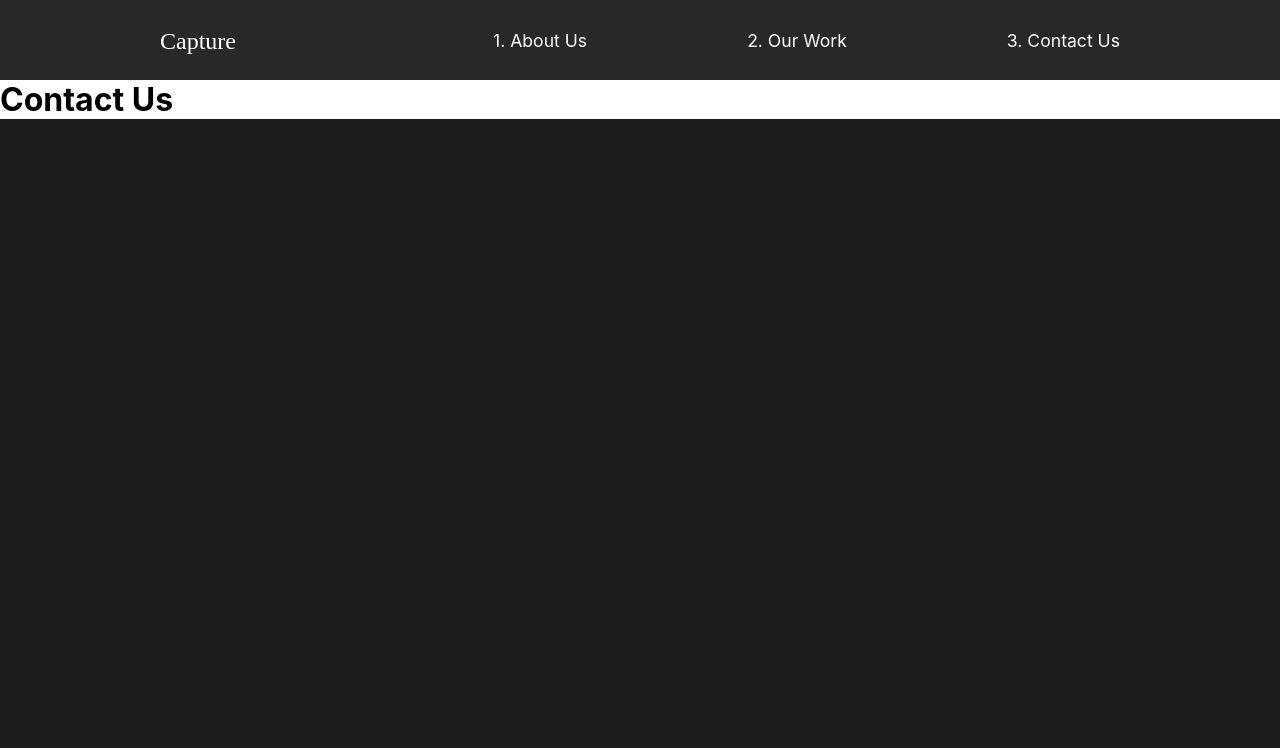
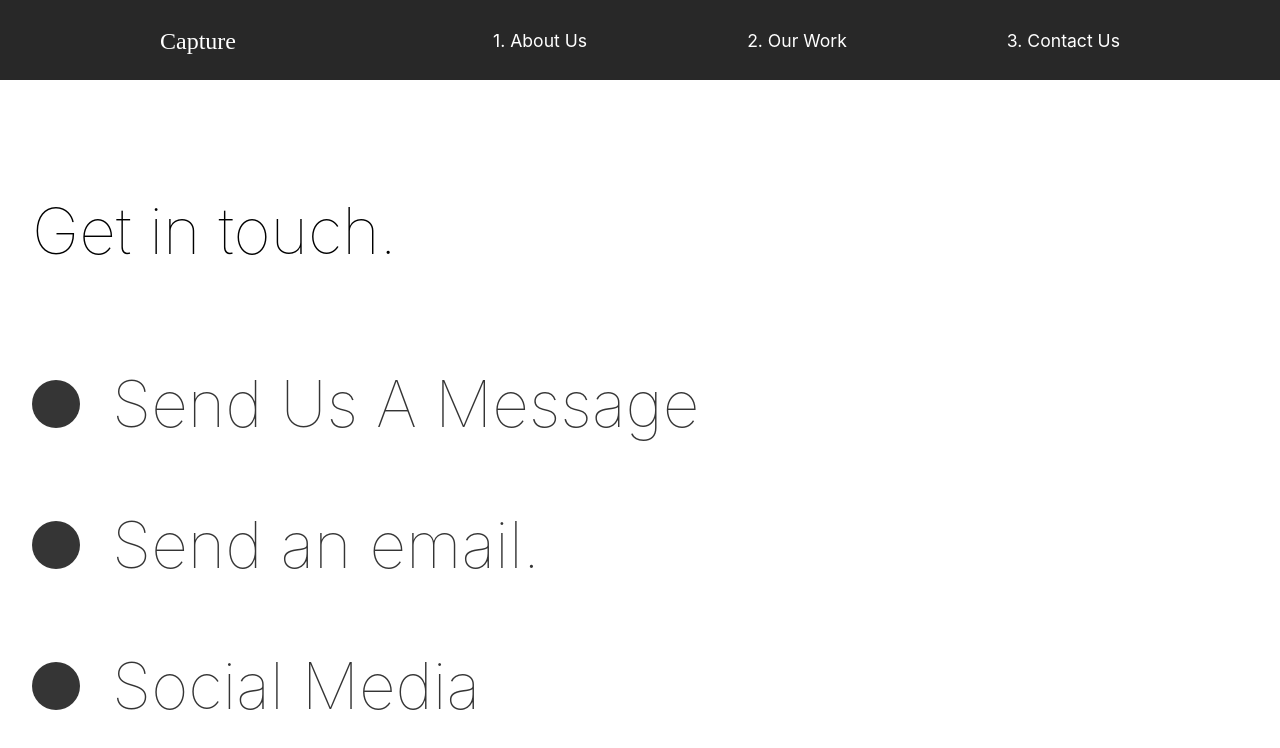
Before and after one commit to aqarain/capture, a React (Create React App) app: page /contact in a window 1280 px wide. Shown: the top 748 px of the page. Built offline with nearby package versions, Linux system fonts and the light colour scheme; the HTML template or start-up script is replaced by a standard one.

Commit message:
Our Work and Contact Us updated

```diff
--- a/package.json
+++ b/package.json
@@ -6,7 +6,7 @@
     "@testing-library/jest-dom": "^5.11.4",
     "@testing-library/react": "^11.1.0",
     "@testing-library/user-event": "^12.1.10",
-    "framer-motion": "^3.5.2",
+    "framer-motion": "^2.9.0",
     "react": "^17.0.1",
     "react-dom": "^17.0.1",
     "react-intersection-observer": "^8.31.0",
--- a/src/animation.js
+++ b/src/animation.js
@@ -51,3 +51,14 @@
   hidden: { opacity: 1 },
   show: { opacity: 1, transition: { staggerChildren: 0.15, ease: "easeOut" } }
 };
+
+export const scrollReveal = {
+  hidden: { opacity: 0, scale: 1.2, transition: { duration: 0.5 } },
+  show: {
+    opacity: 1,
+    scale: 1,
+    transition: {
+      duration: 0.5
+    }
+  }
+};
--- a/src/components/FaqSection.js
+++ b/src/components/FaqSection.js
@@ -2,10 +2,13 @@
 import styled from "styled-components";
 import Toggle from "./Toggle";
 import { AnimateSharedLayout } from "framer-motion";
+import { fade } from "../animation";
+import { useScroll } from "./useScroll";
 
 const FaqSection = () => {
+  const [element, controls] = useScroll();
   return (
-    <Faq>
+    <Faq variants={fade} animate={controls} initial="hidden" ref={element}>
       <h2>
         Any Questions <span>FAQs</span>
       </h2>
--- a/src/components/ServicesSection.js
+++ b/src/components/ServicesSection.js
@@ -5,10 +5,18 @@
 import home2 from "../img/home2.png";
 import { About, Description, Image } from "../styles";
 import styled from "styled-components";
+import { scrollReveal } from "../animation";
+import { useScroll } from "./useScroll";
 
 const ServicesSection = () => {
+  const [element, controls] = useScroll();
   return (
-    <Services>
+    <Services
+      variants={scrollReveal}
+      animate={controls}
+      initial="hidden"
+      ref={element}
+    >
       <Description>
         <h2>
           High <span>quality</span> services
--- a/src/components/Toggle.js
+++ b/src/components/Toggle.js
@@ -2,7 +2,7 @@
 import { motion } from "framer-motion";
 
 const Toggle = ({ title, children }) => {
-  const [toggle, setToggle] = useState(true);
+  const [toggle, setToggle] = useState(false);
   return (
     <motion.div layout className="question" onClick={() => setToggle(!toggle)}>
       <motion.h4 layout>{title}</motion.h4>
--- /dev/null
+++ b/src/components/useScroll.js
@@ -0,0 +1,12 @@
+import { useInView } from "react-intersection-observer";
+import { useAnimation } from "framer-motion";
+
+export const useScroll = () => {
+  const controls = useAnimation();
+  const [element, view] = useInView({ threshold: 0.5 });
+
+  if (view) controls.start("show");
+  else controls.start("hidden");
+
+  return [element, controls];
+};
--- a/src/pages/ContactUs.js
+++ b/src/pages/ContactUs.js
@@ -1,18 +1,80 @@
 import { motion } from "framer-motion";
-import { pageAnimation } from "../animation";
+import { pageAnimation, titleAnim } from "../animation";
+import styled from "styled-components";
 
 const ContactUs = () => {
   return (
-    <motion.div
+    <ContactStyle
+      exit="exit"
       variants={pageAnimation}
       initial="hidden"
       animate="show"
-      exit="exit"
-      style={{ backgroundColor: "#fff" }}
+      style={{ background: "#fff" }}
     >
-      <h1>Contact Us</h1>
-    </motion.div>
+      <Title>
+        <Hide>
+          <motion.h2 variants={titleAnim}>Get in touch.</motion.h2>
+        </Hide>
+      </Title>
+      <div>
+        <Hide>
+          <Social variants={titleAnim}>
+            <Circle />
+            <h2>Send Us A Message</h2>
+          </Social>
+        </Hide>
+        <Hide>
+          <Social variants={titleAnim}>
+            <Circle />
+            <h2>Send an email.</h2>
+          </Social>
+        </Hide>
+        <Hide>
+          <Social variants={titleAnim}>
+            <Circle />
+            <h2>Social Media</h2>
+          </Social>
+        </Hide>
+      </div>
+    </ContactStyle>
   );
 };
 
+const ContactStyle = styled(motion.div)`
+  padding: 5rem 10rem;
+  color: #353535;
+  min-height: 90vh;
+  @media (max-width: 1500px) {
+    padding: 2rem;
+    font-size: 1rem;
+  }
+`;
+
+const Title = styled.div`
+  margin-bottom: 4rem;
+  color: black;
+  @media (max-width: 1500px) {
+    margin-top: 5rem;
+  }
+`;
+
+const Hide = styled.div`
+  overflow: hidden;
+`;
+
+const Circle = styled.div`
+  border-radius: 50%;
+  width: 3rem;
+  height: 3rem;
+  background: #353535;
+`;
+
+const Social = styled(motion.div)`
+  display: flex;
+  align-items: center;
+  h2 {
+    margin: 2rem;
+  }
+`;
+
 export default ContactUs;
--- a/src/pages/OurWork.js
+++ b/src/pages/OurWork.js
@@ -12,15 +12,18 @@
   slider,
   sliderContainer
 } from "../animation";
+import { useScroll } from "../components/useScroll";
 
 const OurWork = () => {
+  const [element, controls] = useScroll();
+  const [element2, controls2] = useScroll();
   return (
     <Work
+      style={{ background: "#fff" }}
+      exit="exit"
       variants={pageAnimation}
       initial="hidden"
       animate="show"
-      exit="exit"
-      style={{ backgroundColor: "#fff" }}
     >
       <motion.div variants={sliderContainer}>
         <Frame1 variants={slider}></Frame1>
@@ -29,7 +32,7 @@
         <Frame4 variants={slider}></Frame4>
       </motion.div>
       <Movie>
-        <motion.h2 variants={fade}>The Athelete</motion.h2>
+        <motion.h2 variants={fade}>The Athlete</motion.h2>
         <motion.div variants={lineAnim} className="line"></motion.div>
         <Link to="/work/the-athlete">
           <Hide>
@@ -37,16 +40,23 @@
           </Hide>
         </Link>
       </Movie>
-      <Movie>
+
+      <Movie ref={element} variants={fade} animate={controls} initial="hidden">
         <h2>The Racer</h2>
-        <div className="line"></div>
+        <motion.div variants={lineAnim} className="line"></motion.div>
         <Link to="/work/the-racer">
           <img src={theracer} alt="theracer" />
         </Link>
       </Movie>
-      <Movie>
+
+      <Movie
+        ref={element2}
+        variants={fade}
+        animate={controls2}
+        initial="hidden"
+      >
         <h2>Good Times</h2>
-        <div className="line"></div>
+        <motion.div variants={lineAnim} className="line"></motion.div>
         <Link to="/work/good-times">
           <img src={goodtimes} alt="goodtimes" />
         </Link>
@@ -59,16 +69,18 @@
   min-height: 100vh;
   overflow: hidden;
   padding: 5rem 10rem;
+  @media (max-width: 1300px) {
+    padding: 2rem 2rem;
+  }
   h2 {
     padding: 1rem 0rem;
   }
 `;
-
-const Movie = styled.div`
-  margin-bottom: 10rem;
+const Movie = styled(motion.div)`
+  padding-bottom: 10rem;
   .line {
     height: 0.5rem;
-    background-color: #23d997;
+    background: #23d997;
     margin-bottom: 3rem;
   }
   img {
@@ -77,31 +89,28 @@
     object-fit: cover;
   }
 `;
-
 const Hide = styled.div`
   overflow: hidden;
 `;
 
+//Frame Animation
 const Frame1 = styled(motion.div)`
   position: fixed;
   left: 0;
   top: 10%;
   width: 100%;
   height: 100vh;
-  background-color: #fffebf;
+  background: #fffebf;
   z-index: 2;
 `;
-
 const Frame2 = styled(Frame1)`
-  background-color: #ff8efb;
+  background: #ff8efb;
 `;
-
 const Frame3 = styled(Frame1)`
-  background-color: #8ed2ff;
+  background: #8ed2ff;
 `;
-
 const Frame4 = styled(Frame1)`
-  background-color: #8effa0;
+  background: #8effa0;
 `;
 
 export default OurWork;
--- a/src/styles.js
+++ b/src/styles.js
@@ -1,6 +1,7 @@
 import styled from "styled-components";
+import { motion } from "framer-motion";
 
-export const About = styled.div`
+export const About = styled(motion.div)`
   min-height: 90vh;
   display: flex;
   justify-content: space-between;
```
Also changed, not shown: 1 other file (tests, documents, lock files or other folders).
